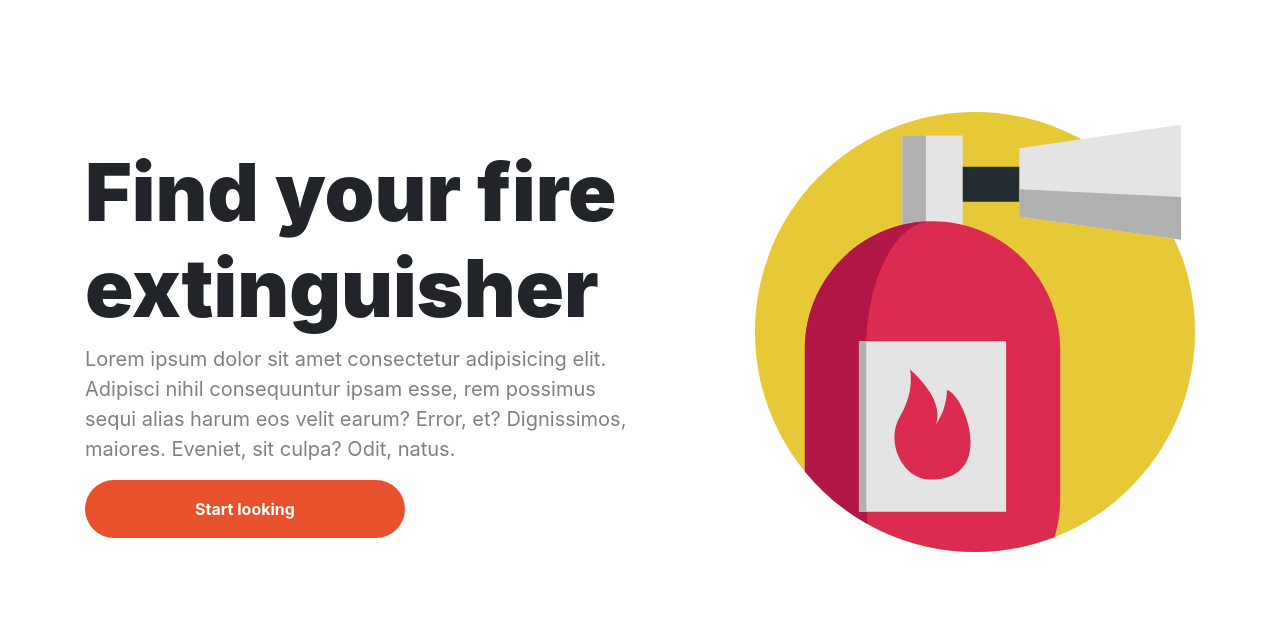
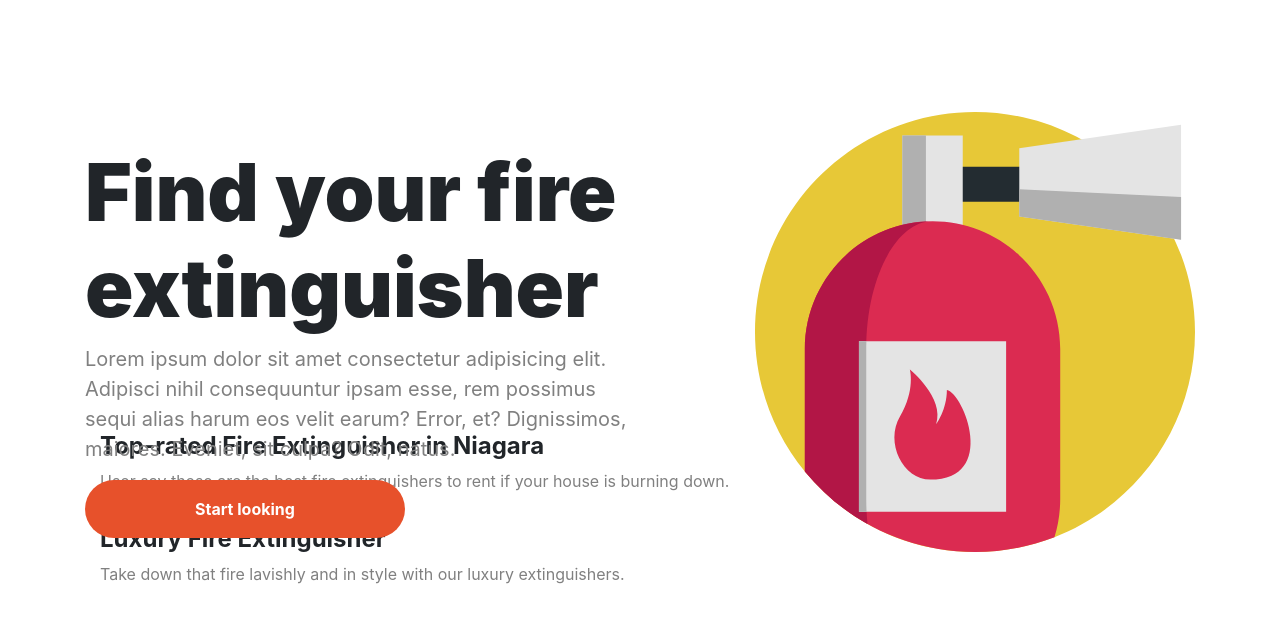
Before and after one commit to HugoBzn/nuxtPR, a Nuxt app: page / in a window 1280 px wide. Shown: the top 622 px of the page. Built offline with nearby package versions, Linux system fonts and the light colour scheme.

Commit message:
LargeCard with data

```diff
--- /dev/null
+++ b/assets/data.js
@@ -0,0 +1,53 @@
+
+export const largeCardSections = [
+    {
+      id: 1,
+      title: "Top-rated Fire Extinguisher in Niagara",
+      snippet: "User say these are the best fire extinguishers to rent if your house is burning down.",
+      cards: [
+        {
+          id: 19,
+          title: "Toronto's Portable 2L Fire Extinguisher",
+          snippet: "This fire extinguisher saved homes from completely burning down. People that used it only had 98% of their homes burned down.",
+          image: "fe1.jpg"
+        },
+        {
+          id: 20,
+          title: "Empty Super Red Fire Extinguisher",
+          snippet: "This is one of the most red fire extinguishers you will ever see. Super clean. It's pretty much useless otherwise.",
+          image: "fe2.jpg"
+        },
+        {
+          id: 21,
+          title: "Fire Extinguisher, Perfect for Pools",
+          snippet: "If you ever find that your pool is on fire then this is the fire extinguisher for you. It has a 100% success rate.",
+          image: "fe3.jpg"
+        }
+      ]
+    },
+    {
+      id: 2,
+      title: "Luxury Fire Extinguisher",
+      snippet: "Take down that fire lavishly and in style with our luxury extinguishers.",
+      cards: [
+        {
+          id: 22,
+          title: "Vintage 1864 Fire Extinguisher",
+          snippet: "This is hands down the worst fire extinguisher you can use in a crisis. The radiation will kill you if the fire doesn't",
+          image: "fe4.png"
+        },
+        {
+          id: 23,
+          title: "Pure Silver & Gold Fire Extinguisher",
+          snippet: "This one is made out of 50k worth of pure silver and white gold. The metal choice was a poor for functionality, but was great for style!",
+          image: "fe5.png"
+        },
+        {
+          id: 24,
+          title: "Two in One Fire Extinguisher",
+          snippet: "This is the first ever two in one fire extinguisher. Good if both you and your friend's houses are burining down",
+          image: "fe6.jpg"
+        }
+      ]
+    }
+  ]
--- /dev/null
+++ b/components/LargeCardDisplay.vue
@@ -0,0 +1,31 @@
+<template>
+  <div class="container">
+    <h4 class="header">{{ cardsSection.title }}</h4>
+    <p class="snippet">{{ cardsSection.snippet }}</p>
+    <div class="card-container"></div>
+  </div>
+</template>
+
+<script>
+export default {
+  props: ["cardsSection"],
+};
+</script>
+
+<style scoped>
+.container {
+  margin-top: 2rem;
+}
+.header {
+  font-weight: 700;
+  font-size: 1.5rem;
+}
+.snippet {
+  color: grey;
+  margin-bottom: 1.5rem;
+}
+.cards-container {
+  display: flex;
+  justify-content: space-between;
+}
+</style>
--- a/pages/index.vue
+++ b/pages/index.vue
@@ -1,11 +1,21 @@
 <template>
   <div class="container">
     <Hero />
+    <largeCardDisplay
+    v-for="cardInfo in largeCardInfo"
+    :key="cardInfo.id"
+    :cardsSection="cardInfo"
+    />
   </div>
 </template>
 
 <script>
+import { largeCardSections } from "@/assets/data.js";
 export default {
-  name: 'IndexPage'
-}
+  data() {
+    return {
+      largeCardInfo: largeCardSections,
+    }
+  }
+};
 </script>
```
